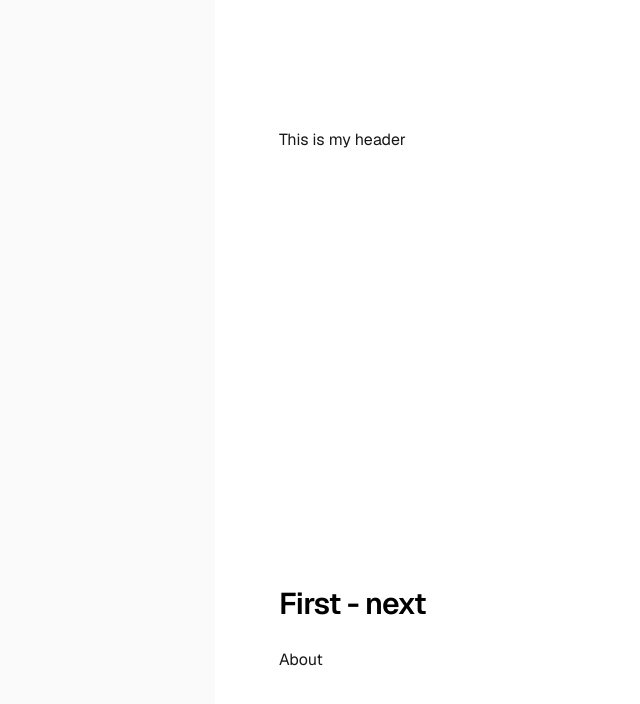
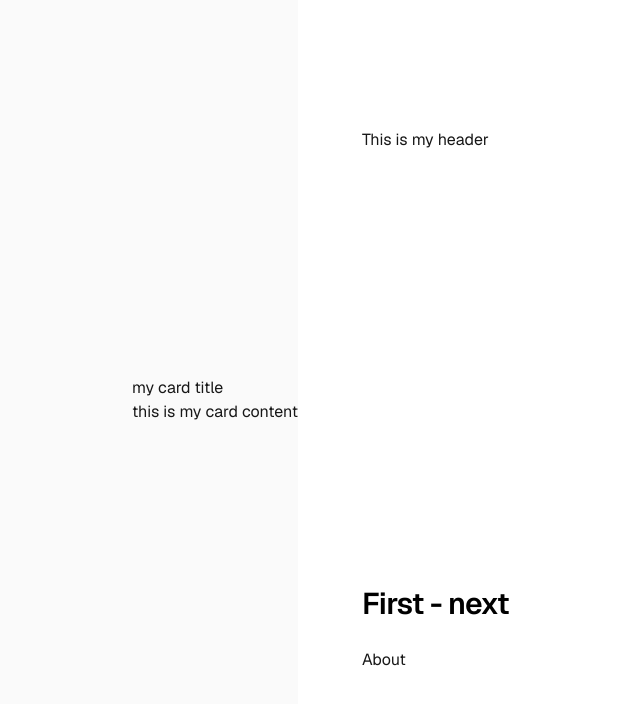
Before and after one commit to ChenPeleg/first-next, a Next.js app: page / in a window 1280 px wide. Shown: the top 704 px of the page, without its empty margins (41-681 px from the left). Built offline with nearby package versions, Linux system fonts and the light colour scheme.

Commit message:
feat: add Card component and integrate it into Home page

```diff
--- a/app/page.tsx
+++ b/app/page.tsx
@@ -1,12 +1,13 @@
 import Image from "next/image";
 import Link from "next/link";
 import MyHeader from "./header"
+import {Card} from '@/components/Card';
 
 export default function Home() {
 
   return (
     <div className="flex min-h-screen items-center justify-center bg-zinc-50 font-sans dark:bg-black">
-
+     <Card title={'my card title'} content={'this is my card content'}/>
       <main className="flex min-h-screen w-full max-w-3xl flex-col items-center justify-between py-32 px-16 bg-white dark:bg-black sm:items-start">
        <MyHeader/>
         <div className="flex flex-col items-center gap-6 text-center sm:items-start sm:text-left">
--- /dev/null
+++ b/app/posts/page.tsx
@@ -0,0 +1,6 @@
+export default function PostsPage() {
+    return (<div>
+            <h1>Posts Page</h1>
+            <p>This is the posts page content.</p>
+        </div>);
+}
--- /dev/null
+++ b/components/Card.tsx
@@ -0,0 +1,14 @@
+import {useEffect} from 'react';
+
+export const Card = ({ title, content }: { title: string; content: string }) => {
+
+    useEffect(() => {
+        console.log('abc')
+    }, []);
+    return (
+        <div className="card">
+            <h2>{title}</h2>
+            <p>{content}</p>
+        </div>
+    );
+}
```
